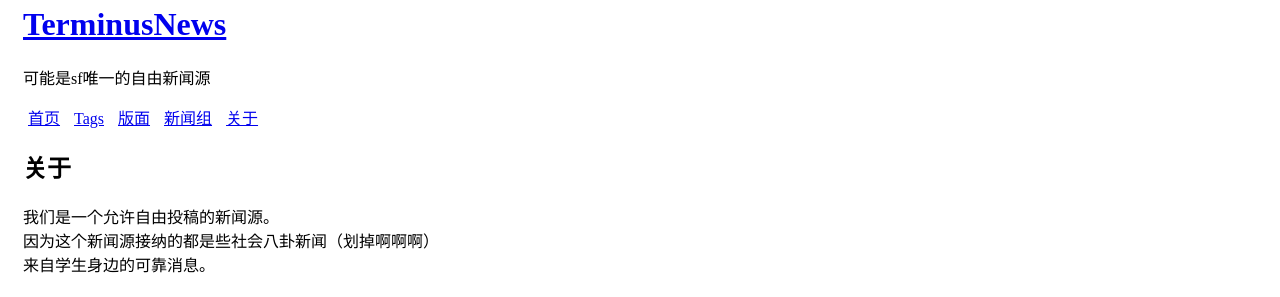
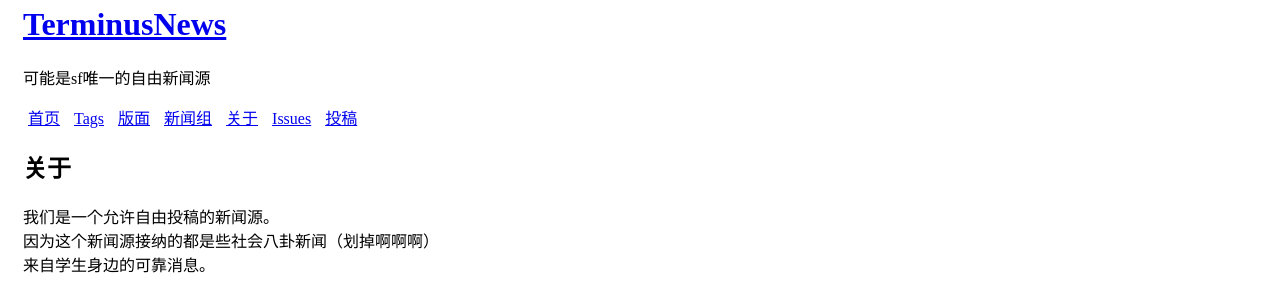
Before and after one commit to Terminus2021/terminus2021.github.io, a Jekyll site: the page built from about.md, in a window 1280 px wide and 900 px high. Shown: the part 427-724 px from the top of the window. Built offline with Jekyll 4.4.1, drawn with Linux system fonts in a browser that asks for light colours; grey boxes are pictures that could not be loaded.

Commit message:
Update _config.yml

```diff
--- a/_config.yml
+++ b/_config.yml
@@ -30,6 +30,10 @@ navigation:
     url: /atom.xml
   - name: 关于
     url: /about.html
+  - name: Issues
+    url: /issues-jump.html
+  - name: 投稿
+    url: /tougao-jump.html
 
 # Pagination
 paginate: 20
```
